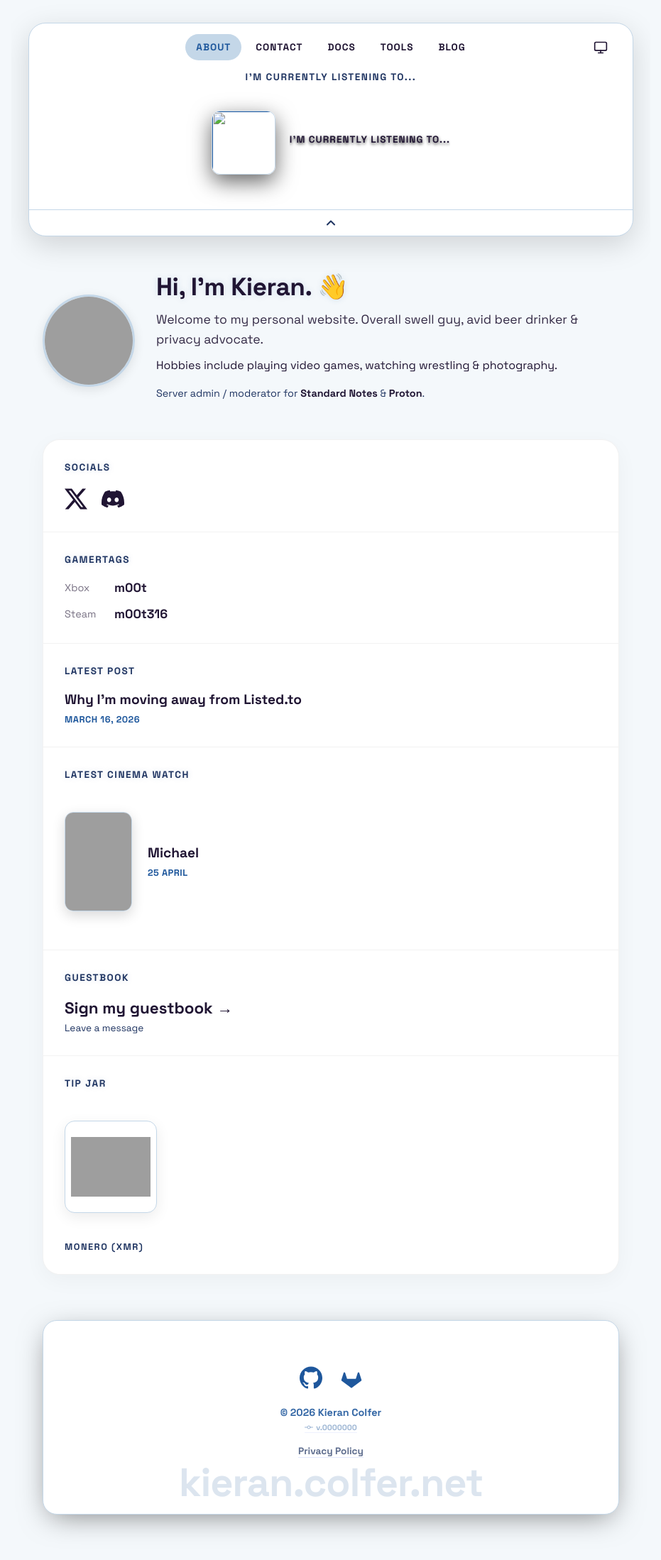
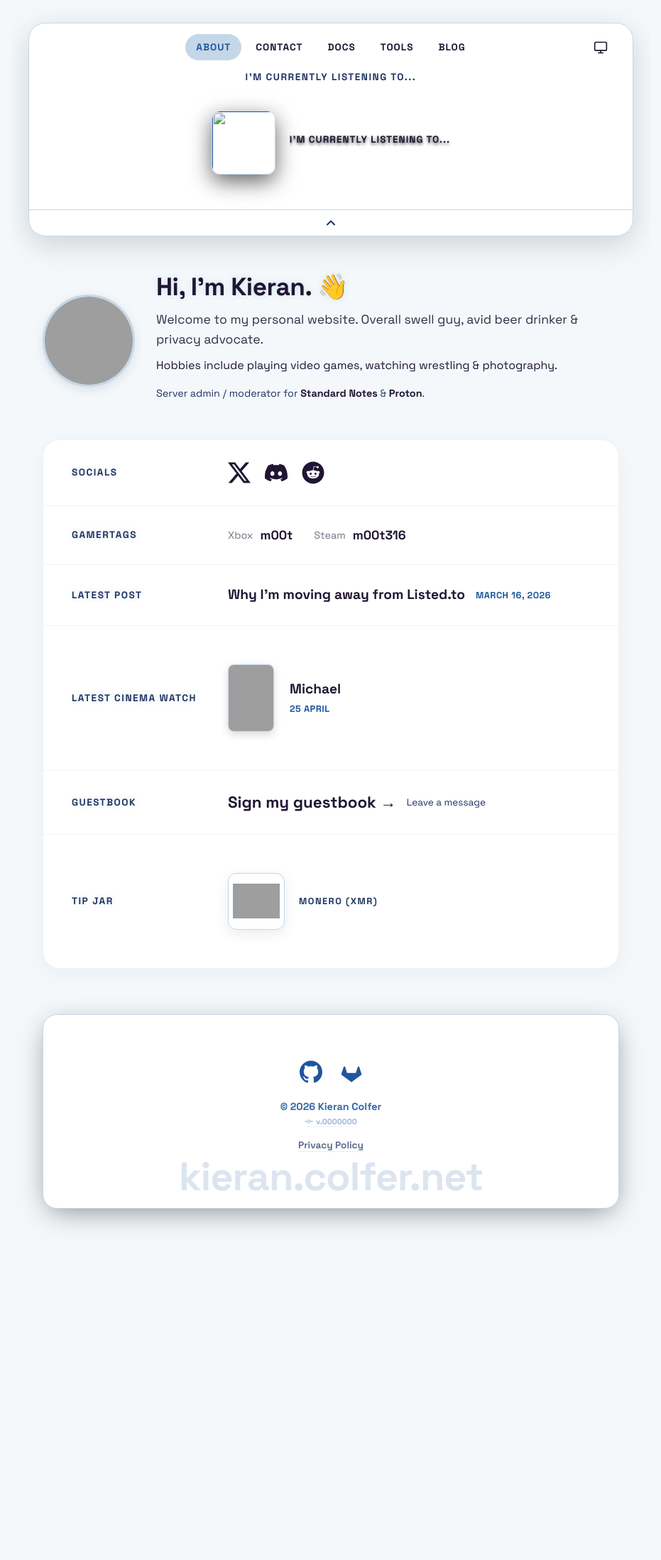
Before and after one commit to PASSK3YS/PASSK3YS.github.io, a Jekyll site: the page built from index.md, in a window 1280 px wide. Shown: the whole page at 71% size, without its empty margins (174-1105 px from the left). Built offline with Jekyll 4.4.1, drawn with Linux system fonts in a browser that asks for light colours; after the commit the page ends 1767 px from its top, so only the background shows below that; grey boxes are pictures that could not be loaded.

Commit message:
chore: add two-column layout

```diff
--- a/index.md
+++ b/index.md
@@ -30,44 +30,53 @@ title: About
                     <path d="M20.317 4.3698a19.7913 19.7913 0 00-4.8851-1.5152.0741.0741 0 00-.0785.0371c-.211.3753-.4447.8648-.6083 1.2495-1.8447-.2762-3.68-.2762-5.4868 0-.1636-.3933-.4058-.8742-.6177-1.2495a.077.077 0 00-.0785-.037 19.7363 19.7363 0 00-4.8852 1.515.0699.0699 0 00-.0321.0277C.5334 9.0458-.319 13.5799.0992 18.0578a.0824.0824 0 00.0312.0561c2.0528 1.5076 4.0413 2.4228 5.9929 3.0294a.0777.0777 0 00.0842-.0276c.4616-.6304.8731-1.2952 1.226-1.9942a.076.076 0 00-.0416-.1057c-.6528-.2476-1.2743-.5495-1.8722-.8923a.077.077 0 01-.0076-.1277c.1258-.0943.2517-.1923.3718-.2914a.0743.0743 0 01.0776-.0105c3.9278 1.7933 8.18 1.7933 12.0614 0a.0739.0739 0 01.0785.0095c.1202.099.246.1981.3728.2924a.077.077 0 01-.0066.1276 12.2986 12.2986 0 01-1.873.8914.0766.0766 0 00-.0407.1067c.3604.698.7719 1.3628 1.225 1.9932a.076.076 0 00.0842.0286c1.961-.6067 3.9495-1.5219 6.0023-3.0294a.077.077 0 00.0313-.0552c.5004-5.177-.8382-9.6739-3.5485-13.6604a.061.061 0 00-.0312-.0286zM8.02 15.3312c-1.1825 0-2.1569-1.0857-2.1569-2.419 0-1.3332.9555-2.4189 2.157-2.4189 1.2108 0 2.1757 1.0952 2.1568 2.419 0 1.3332-.9555 2.4189-2.1569 2.4189zm7.9748 0c-1.1825 0-2.1569-1.0857-2.1569-2.419 0-1.3332.9554-2.4189 2.1569-2.4189 1.2108 0 2.1757 1.0952 2.1568 2.419 0 1.3332-.946 2.4189-2.1568 2.4189Z"/>
                 </svg>
             </a>
+            <a href="https://reddit.com/u/PASSK3YS" target="_blank" title="Reddit">
+                <svg viewBox="0 0 512 512">
+                    <path d="M201.5 305.5c-13.8 0-24.9-11.1-24.9-24.6 0-13.8 11.1-24.9 24.9-24.9 13.6 0 24.6 11.1 24.6 24.9 0 13.6-11.1 24.6-24.6 24.6zM504 256c0 137-111 248-248 248S8 393 8 256 119 8 256 8s248 111 248 248zm-132.3-41.2c-9.4 0-17.7 3.9-23.8 10-22.4-15.5-52.6-25.5-86.1-26.6l17.4-78.3 55.4 12.5c0 13.6 11.1 24.6 24.6 24.6 13.8 0 24.9-11.3 24.9-24.9s-11.1-24.9-24.9-24.9c-9.7 0-18 5.8-22.1 13.8l-61.2-13.6c-3-.8-6.1 1.4-6.9 4.4l-19.1 86.4c-33.2 1.4-63.1 11.3-85.5 26.8-6.1-6.4-14.7-10.2-24.1-10.2-34.9 0-46.3 46.9-14.4 62.8-1.1 5-1.7 10.2-1.7 15.5 0 52.6 59.2 95.2 132 95.2 73.1 0 132.3-42.6 132.3-95.2 0-5.3-.6-10.8-1.9-15.8 31.3-16 19.8-62.5-14.9-62.5zM302.8 331c-18.2 18.2-76.1 17.9-93.6 0-2.2-2.2-6.1-2.2-8.3 0-2.5 2.5-2.5 6.4 0 8.6 22.8 22.8 87.3 22.8 110.2 0 2.5-2.2 2.5-6.1 0-8.6-2.2-2.2-6.1-2.2-8.3 0zm7.7-75c-13.6 0-24.6 11.1-24.6 24.9 0 13.6 11.1 24.6 24.6 24.6 13.8 0 24.9-11.1 24.9-24.6 0-13.8-11-24.9-24.9-24.9z"/>
+                </svg>
+            </a>
         </div>
     </div>
 
     <div class="unified-row">
         <h3 class="soft-header">Gamertags</h3>
-        <div class="gamertag-list">
-            <span class="gamertag-label">Xbox</span>
-            <a href="https://www.xbox.com/en-GB/play/user/m00t" target="_blank">m00t</a>
-            <span class="gamertag-label">Steam</span>
-            <a href="https://steamcommunity.com/id/m00t316/" target="_blank">m00t316</a>
+        <div class="gamertag-list" style="display: flex; gap: 30px; align-items: center; flex-wrap: wrap;">
+            <div style="display: flex; align-items: center; gap: 10px;">
+                <span class="gamertag-label">Xbox</span>
+                <a href="https://www.xbox.com/en-GB/play/user/m00t" target="_blank">m00t</a>
+            </div>
+            <div style="display: flex; align-items: center; gap: 10px;">
+                <span class="gamertag-label">Steam</span>
+                <a href="https://steamcommunity.com/id/m00t316/" target="_blank">m00t316</a>
+            </div>
         </div>
     </div>
 
     <div class="unified-row interactive-row">
         <h3 class="soft-header">Latest Post</h3>
         <div id="latest-blog-container">
-            <p style="font-size: 0.9em; color: var(--text-muted);">Loading latest...</p>
+            <p style="font-size: 0.9em; color: var(--text-muted); margin: 0;">Loading latest...</p>
         </div>
     </div>
 
     <div class="unified-row interactive-row">
         <h3 class="soft-header">Latest cinema watch</h3>
         <div id="latest-movie-container">
-            <p style="font-size: 0.9em; color: var(--text-muted);">Loading latest...</p>
+            <p style="font-size: 0.9em; color: var(--text-muted); margin: 0;">Loading latest...</p>
         </div>
     </div>
 
-    <a href="/guestbook/" class="unified-row interactive-row" style="text-decoration: none; color: inherit; display: block;">
+    <a href="/guestbook/" class="unified-row interactive-row" style="text-decoration: none; color: inherit;">
         <h3 class="soft-header">Guestbook</h3>
-        <div>
-            <span class="guestbook-title">Sign my guestbook &rarr;</span>
-            <span style="font-size: 0.85rem; color: var(--text-muted); display: block; margin-top: 5px;">Leave a message</span>
+        <div style="display: flex; align-items: center; gap: 15px; flex-wrap: wrap;">
+            <span class="guestbook-title" style="margin: 0;">Sign my guestbook &rarr;</span>
+            <span style="font-size: 0.85rem; color: var(--text-muted);">Leave a message</span>
         </div>
     </a>
 
     <div class="unified-row">
         <h3 class="soft-header">Tip Jar</h3>
-        <div style="display: flex; flex-direction: column; align-items: flex-start; gap: 15px;">
+        <div style="display: flex; align-items: center; gap: 20px;">
             <img src="https://files.horizon.pics/7a5ffcb6-a038-4326-b27b-f6206d417b7f?a=480&region=eu-central&mime1=image&mime2=jpeg" alt="Monero QR Code" class="tip-qr">
             <span style="font-size: 0.8rem; font-weight: 700; color: var(--text-muted); letter-spacing: 1.5px;">MONERO (XMR)</span>
         </div>
@@ -113,10 +122,11 @@ title: About
 }
 
 .unified-row {
-    padding: 30px;
+    padding: 30px 40px;
     border-bottom: 1px solid rgba(128,128,128,0.1);
-    display: flex;
-    flex-direction: column;
+    display: grid;
+    grid-template-columns: 220px 1fr;
+    align-items: center;
     transition: background-color 0.3s ease;
 }
 
@@ -149,7 +159,7 @@ title: About
     text-transform: uppercase;
     letter-spacing: 1.5px;
     color: var(--text-muted);
-    margin: 0 0 20px 0;
+    margin: 0;
     font-weight: 700;
 }
 
@@ -175,13 +185,6 @@ title: About
     width: 32px;
     height: 32px;
     fill: currentColor;
-}
-
-.gamertag-list {
-    display: grid;
-    grid-template-columns: 60px 1fr;
-    gap: 15px 10px;
-    align-items: center;
 }
 
 .gamertag-label {
@@ -210,18 +213,18 @@ title: About
 }
 
 .tip-qr {
-    width: 130px;
-    height: 130px;
+    width: 80px;
+    height: 80px;
     object-fit: contain;
     background-color: #ffffff;
-    padding: 8px;
-    border-radius: 14px;
+    padding: 6px;
+    border-radius: 12px;
     box-shadow: 0 6px 20px rgba(0,0,0,0.08);
     transition: transform 0.3s ease, box-shadow 0.3s ease;
 }
 
 .unified-row:hover .tip-qr {
-    transform: scale(1.04);
+    transform: scale(1.06);
     box-shadow: 0 10px 25px rgba(0,0,0,0.12);
 }
 
@@ -234,11 +237,11 @@ title: About
 }
 
 .cinema-movie-thumb {
-    width: 95px;
-    height: 140px;
+    width: 65px;
+    height: 95px;
     object-fit: cover;
-    border-radius: 12px;
-    box-shadow: 0 6px 18px rgba(0,0,0,0.15);
+    border-radius: 8px;
+    box-shadow: 0 4px 12px rgba(0,0,0,0.15);
     transition: transform 0.3s ease;
     flex-shrink: 0;
 }
@@ -251,7 +254,6 @@ title: About
 .latest-title {
     font-weight: 800;
     font-size: 1.2rem;
-    margin: 0 0 6px 0;
     color: var(--text);
     line-height: 1.3;
     transition: color 0.2s ease;
@@ -289,7 +290,9 @@ title: About
         gap: 20px;
     }
     .unified-row {
-        padding: 20px;
+        grid-template-columns: 1fr;
+        gap: 15px;
+        padding: 25px 20px;
     }
 }
 </style>
@@ -304,8 +307,8 @@ fetch('/cinema-watchlist/2026/')
                 <a href="/cinema-watchlist/2026/" class="cinema-link-wrapper">
                     <img src="${firstMovie.querySelector('.movie-thumbnail').src}" alt="${firstMovie.querySelector('.movie-title').textContent}" class="cinema-movie-thumb">
                     <div class="latest-info">
-                        <p class="latest-title">${firstMovie.querySelector('.movie-title').textContent}</p>
-                        <p class="latest-meta">${firstMovie.querySelector('.movie-date').textContent}</p>
+                        <p class="latest-title" style="margin: 0 0 6px 0;">${firstMovie.querySelector('.movie-title').textContent}</p>
+                        <p class="latest-meta" style="margin: 0;">${firstMovie.querySelector('.movie-date').textContent}</p>
                     </div>
                 </a>`;
         }
@@ -318,9 +321,9 @@ fetch('/blog/')
         if (firstPost) {
             const link = firstPost.querySelector('h2 a');
             document.getElementById('latest-blog-container').innerHTML = `
-                <a href="${link.getAttribute('href')}" class="card-link-wrapper" style="display: flex; flex-direction: column; justify-content: center; height: 100%;">
-                    <p class="latest-title">${link.textContent.trim()}</p>
-                    <p class="latest-meta">${firstPost.querySelector('div').textContent.trim()}</p>
+                <a href="${link.getAttribute('href')}" class="card-link-wrapper" style="display: flex; align-items: center; flex-wrap: wrap; gap: 15px;">
+                    <p class="latest-title" style="margin: 0;">${link.textContent.trim()}</p>
+                    <p class="latest-meta" style="margin: 0;">${firstPost.querySelector('div').textContent.trim()}</p>
                 </a>`;
         }
     });
```
Also changed, not shown: other parts of index.md (+0 -1 lines).
